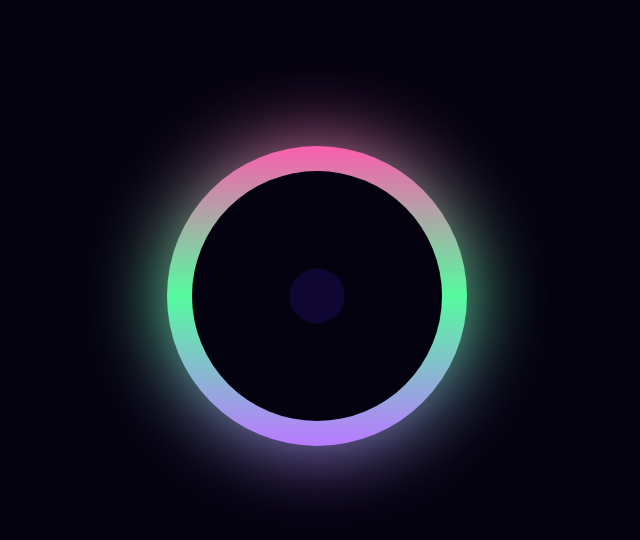
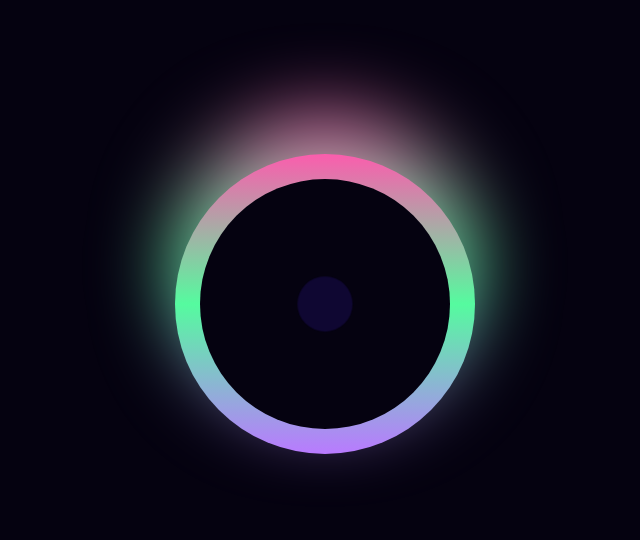
Before and after one commit to millix95/css-krug, a plain HTML site: page index.html in a window 1280 px wide. Shown: the part 104-644 px from the top of the page, without its empty margins (323-963 px from the left). Drawn offline with Linux system fonts and the light colour scheme.

Commit message:
final step

```diff
--- a/style.css
+++ b/style.css
@@ -1,13 +1,29 @@
 * {
-  margin: 0;
   background-color: #050210;
 }
-/*krug koji se okrece*/
+/*krug joji je postavljen sa blur efektom i koji se isto okrece*/
+.krug2 {
+  width: 300px;
+  height: 300px;
+  background: linear-gradient(#fb5dad, #55fb9f, #b97aff);
+  position: relative;
+  border-radius: 50%;
+  animation-name: okretanje;
+  animation-duration: 1s;
+  margin: 0 auto;
+  top: -89px;
+  left: 8px;
+  animation-iteration-count: infinite;
+  z-index: 1;
+  filter: blur(40px);
+  animation-timing-function: linear;
+}
+/*krug u boji koji se rotira*/
 .krug {
   width: 300px;
   height: 300px;
   background: linear-gradient(#fb5dad, #55fb9f, #b97aff);
-  position: absolute;
+  position: relative;
   left: calc(50vw - 150px);
   top: calc(50vh - 150px);
   animation-name: okretanje;
@@ -17,21 +33,33 @@
   z-index: 2;
   animation-timing-function: linear;
 }
-/*krug joji je postavljen sa blur efektom i koji se isto okrece*/
-.krug2 {
-  width: 300px;
-  height: 300px;
-  background: linear-gradient(#fb5dad, #55fb9f, #b97aff);
-  position: relative;
-  left: calc(50vw - 150px);
-  top: calc(50vh - 150px);
+/*unutrasnja boja kruga koji se rotira*/
+.krug::before {
+  content: '';
+  background-color: #050210;
+  width: 250px;
+  height: 250px;
+  position: absolute;
   border-radius: 50%;
-  animation-name: okretanje;
-  animation-duration: 1s;
+  z-index: 3;
+  left: 25px;
+  top: 25px;
+}
+/*pulsirajuci krug*/
+.krug::after {
+  content: '';
+  width: 250px;
+  height: 250px;
+  background-color: #120938;
+  position: absolute;
+  left: 25px;
+  top: 25px;
+  border-radius: 50%;
+  z-index: 3;
+  animation-name: puls;
+  animation-duration: 1.2s;
   animation-iteration-count: infinite;
-  z-index: 1;
-  filter: blur(40px);
-  animation-timing-function: linear;
+  transform-origin: 50% 50% 0;
 }
 /*animacija za okretanje krugova*/
 @keyframes okretanje {
@@ -42,31 +70,6 @@
   100% {
     transform: rotate(360deg);
   }
-}
-/*crni krug koji se nalazi ispred obojanog kruga*/
-.unutar-krug {
-  width: 250px;
-  height: 250px;
-  background-color: #050210;
-  position: absolute;
-  left: calc(50vw - 125px);
-  top: calc(50vh - 125px);
-  border-radius: 50%;
-  z-index: 3;
-}
-/*krug koji se nalazi ispred crnog kruga i koji pulsira i raste*/
-.unutar-animacija {
-  width: 250px;
-  height: 250px;
-  background-color: #120938;
-  position: absolute;
-  left: calc(50vw - 125px);
-  top: calc(50vh - 125px);
-  border-radius: 50%;
-  z-index: 3;
-  animation-name: puls;
-  animation-duration: 1.2s;
-  animation-iteration-count: infinite;
 }
 /*animacija za krug koji pulsira*/
 @keyframes puls {
@@ -84,6 +87,3 @@
     transform: scale(1);
   }
 }
-.krug:hover {
-  transform: scale(2);
-}
```
Also changed, not shown: index.html (line endings or trailing spaces).
